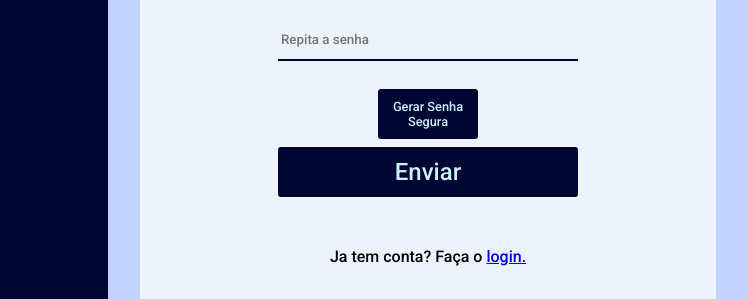
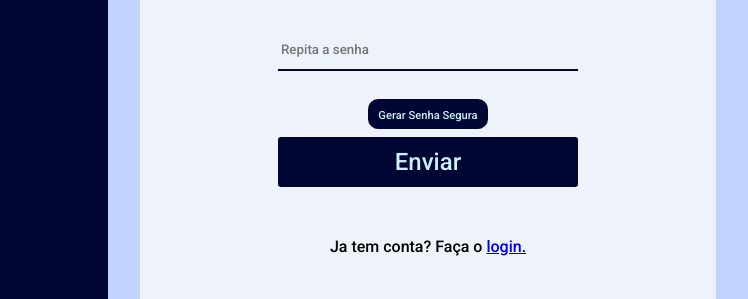
Before and after one commit to ExitoTech/Site-institucional, a plain HTML site: page public/cadastro-pt2.html in a window 1280 px wide. Shown: the part 381-680 px from the top of the page, 532-1280 px from the left. Drawn offline with Linux system fonts and the light colour scheme; some packages are replaced by stand-ins of ours; a script that the page names is missing.

Commit message:
função senha segura finalizada.

```diff
--- a/public/cadastro-pt2.html
+++ b/public/cadastro-pt2.html
@@ -32,7 +32,7 @@
                         <input id="inputRepetirSenha" type="password" placeholder="Repita a senha" required class="inputCadastroPt2">
                         <small id="validacao_senhaREP"></small>
                     </label>
-                    <button style="width: 100px;font-size:0.8rem;" class="safePassword" type="button" onclick="GerarSenhaSegura()">Gerar Senha Segura</button>
+                    <button class="safePassword" type="button" onclick="GerarSenhaSegura()">Gerar Senha Segura</button>
                     <button type="button" onclick="Valide()">
                         Enviar
                     </button>
@@ -42,6 +42,5 @@
         </div>
     </div>
 </body>
-
 </html>
 <script src="js/SignUp.js"></script>
--- a/public/css/style2.css
+++ b/public/css/style2.css
@@ -11,7 +11,8 @@ body {
     background-color: #ebefc9;
 }
 
-.DivLateral, .DivLateralLogin {
+.DivLateral,
+.DivLateralLogin {
     border-width: 2px;
     width: 50%;
     height: 100vh;
@@ -76,7 +77,8 @@ form {
     outline: none;
 }
 
-.container .inputLogin, .container .inputCadastroPt2 {
+.container .inputLogin,
+.container .inputCadastroPt2 {
     align-self: center;
     padding: 3px;
     height: 2.5rem;
@@ -90,7 +92,8 @@ form {
     outline: none;
 }
 
-.container .labelLogin, .container .labelCadastroPt2 {
+.container .labelLogin,
+.container .labelCadastroPt2 {
     width: 300px;
     margin-top: 1.5rem;
 }
@@ -116,6 +119,15 @@ form {
 .container button:hover {
     transition: .3s;
     color: #c1d3fe;
+}
+
+.container .safePassword {
+    width: 120px;
+    height: 30px;
+    font-size: 0.7rem;
+    border-radius: 10px;
+    text-align: center;
+    text-align: center;
 }
 
 .container p {
@@ -155,7 +167,8 @@ select {
     margin-bottom: 1rem;
 }
 
-.cadastroEsq, .cadastroDir {
+.cadastroEsq,
+.cadastroDir {
     width: 45%;
     height: 100%;
     display: flex;
@@ -201,7 +214,8 @@ select {
         align-items: center;
     }
 
-    .cadastroEsq, .cadastroDir {
+    .cadastroEsq,
+    .cadastroDir {
         width: 95%;
         height: 70%;
         display: flex;
--- a/public/js/SignUp.js
+++ b/public/js/SignUp.js
@@ -68,5 +68,8 @@ function Valide() {
 function GerarSenhaSegura() {
     var safePassword = Math.random().toString(36).slice(-10)
     console.log(safePassword)
-    return safePassword;
+    Swal.fire({
+        title:`Copie a senha: ${safePassword}`,
+        toast:true
+    })
 }
```
